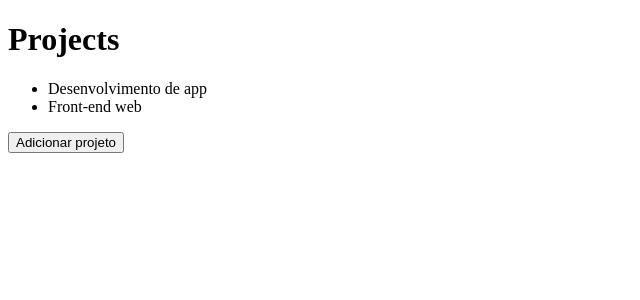
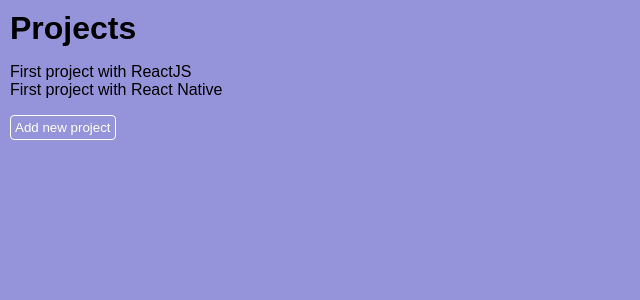
Before and after one commit to fernando-meira/bootcamp-rocketseat, a React app in the folder nivel-01/frontend/: page / in a window 1280 px wide. Shown: the top 300 px of the page, without its empty margins (0-640 px from the left). Built offline with nearby package versions, Linux system fonts and the light colour scheme.

Commit message:
feat: 🎸 Alterada estrutura do projeto para melhor organização

```diff
--- a/nivel-01/frontend/src/App.js
+++ b/nivel-01/frontend/src/App.js
@@ -1,31 +1,13 @@
 import React, { useCallback, useState } from "react"
 
-import { Header } from "./components"
+import { Main } from "./pages"
+import Global from "./theme/global"
 
 function App() {
-  const [projects, setProjects] = useState([
-    "Desenvolvimento de app",
-    "Front-end web",
-  ])
-
-  console.log(projects)
-
-  const handleAddProject = useCallback(() => {
-    setProjects([...projects, `Novo Projeto ${Date.now()}`])
-  }, [projects])
-
   return (
     <>
-      <Header title="Projects" />
-      <ul>
-        {projects.map((project, index) => (
-          <li key={index}>{project}</li>
-        ))}
-      </ul>
-
-      <button type="button" onClick={handleAddProject}>
-        Adicionar projeto
-      </button>
+      <Global />
+      <Main />
     </>
   )
 }
--- /dev/null
+++ b/nivel-01/frontend/src/pages/Main/index.js
@@ -0,0 +1,34 @@
+import React, { useState, useCallback } from "react"
+
+import Header from "../../components/Header"
+
+import { Container } from "./styles"
+
+const Main = () => {
+  const [projects, setProjects] = useState([
+    "First project with ReactJS",
+    "First project with React Native",
+  ])
+
+  const handleAddProjects = useCallback(() => {
+    setProjects([...projects, `newProject ${Date.now()}`])
+  }, [projects])
+
+  return (
+    <Container>
+      <Header title="Projects" />
+
+      <ul>
+        {projects.map((project, index) => (
+          <li key={index}>{project}</li>
+        ))}
+      </ul>
+
+      <button type="button" onClick={handleAddProjects}>
+        Add new project
+      </button>
+    </Container>
+  )
+}
+
+export default Main
--- /dev/null
+++ b/nivel-01/frontend/src/pages/Main/styles.js
@@ -0,0 +1,18 @@
+import styled from "styled-components"
+
+export const Container = styled.main`
+  padding: 10px;
+
+  ul {
+    margin: 16px 0;
+  }
+
+  button {
+    padding: 4px;
+    border-radius: 4px;
+    border: 1px solid #fff;
+
+    color: #fff;
+    background: transparent;
+  }
+`
--- /dev/null
+++ b/nivel-01/frontend/src/pages/index.js
@@ -0,0 +1,3 @@
+import Main from "./Main"
+
+export { Main }
--- /dev/null
+++ b/nivel-01/frontend/src/theme/global.js
@@ -0,0 +1,24 @@
+import { createGlobalStyle } from "styled-components"
+
+export default createGlobalStyle`
+  * {
+    margin: 0;
+    padding: 0;
+    outline: 0;
+    box-sizing: border-box;
+  }
+
+  body, #root {
+    width: 100%;
+    min-height: 100vh;
+
+    font-family: sans-serif;
+  }
+
+  body {
+    -webkit-font-smoothing: antialiased;
+
+    background-size: cover;
+    background-color: #9593D9;
+  }
+`
```
Also changed, not shown: nivel-01/frontend/package.json (+5 -5 lines), 1 other file (tests, documents, lock files or other folders).
